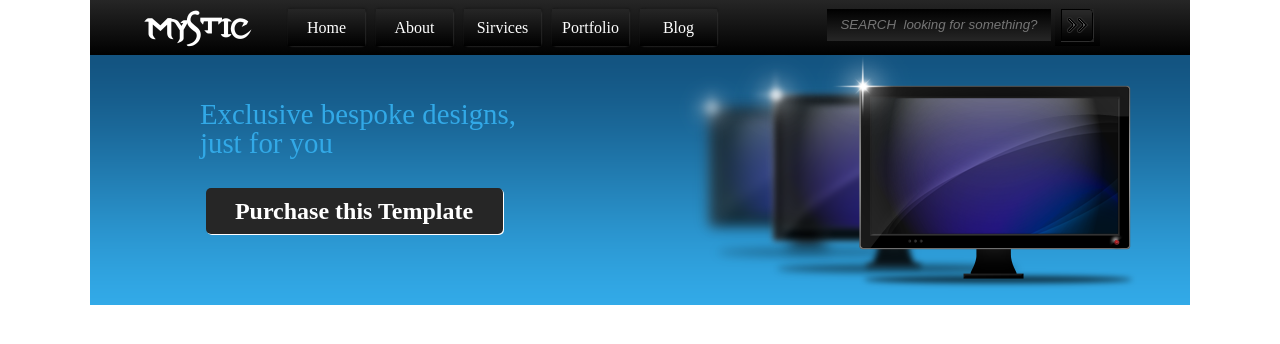
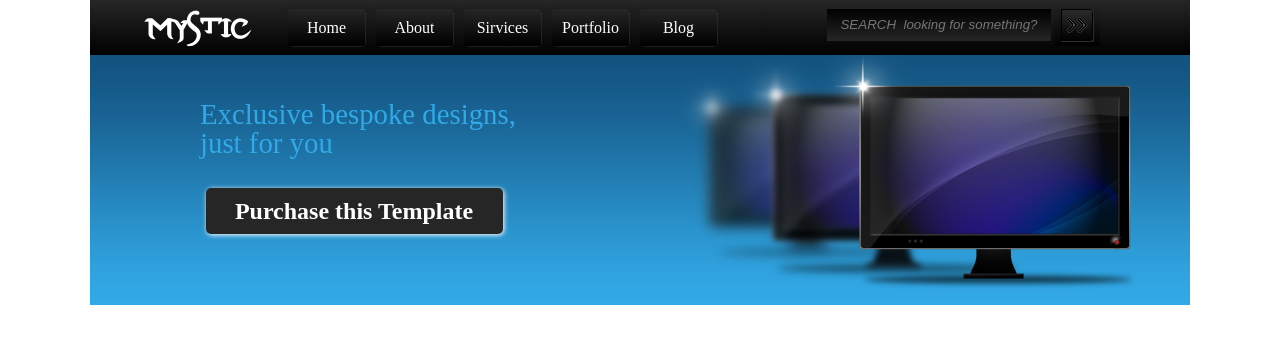
Before and after one commit to SkKostya/goodinc, a website: page public/index.html in a window 1280 px wide. Drawn offline with Linux system fonts and the light colour scheme.

```diff
--- a/src/scss/main.scss
+++ b/src/scss/main.scss
@@ -91,7 +91,7 @@
 		padding: 1%;
 		width: 25%;
 		text-align: center;
-		box-shadow: 1px 1px #fff;
+		box-shadow: 1px 1px 5px 0 #fff;
 		border-radius: 5px;
 		margin-top: 30px;
 		margin-left: 10.5%;
```
Also changed, not shown: public/css/main.css.
